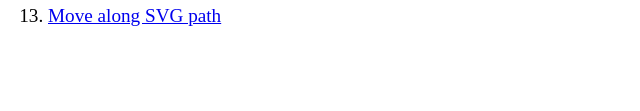
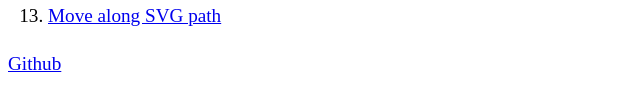
Before and after one commit to web-alchemy/smooth, a website: page index.html in a window 1280 px wide. Shown: the part 453-564 px from the top of the page, 0-640 px from the left. Drawn offline with Linux system fonts and the light colour scheme.

Commit message:
Add link to github

```diff
--- a/index.html
+++ b/index.html
@@ -56,5 +56,7 @@
       <a href="examples/move-along-svg-path/">Move along SVG path</a>
     </li>
   </ol>
+
+  <a href="https://github.com/web-alchemy/smooth">Github</a>
 </body>
 </html>
```
